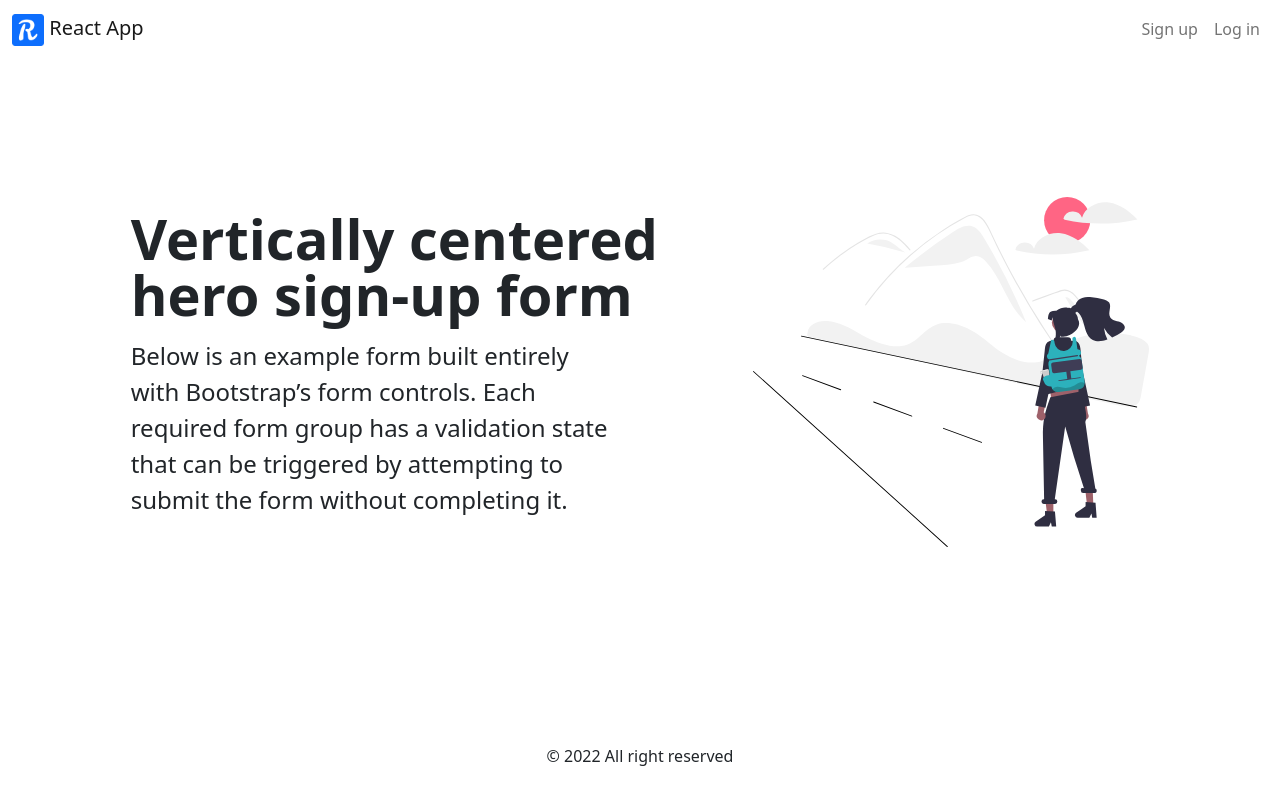
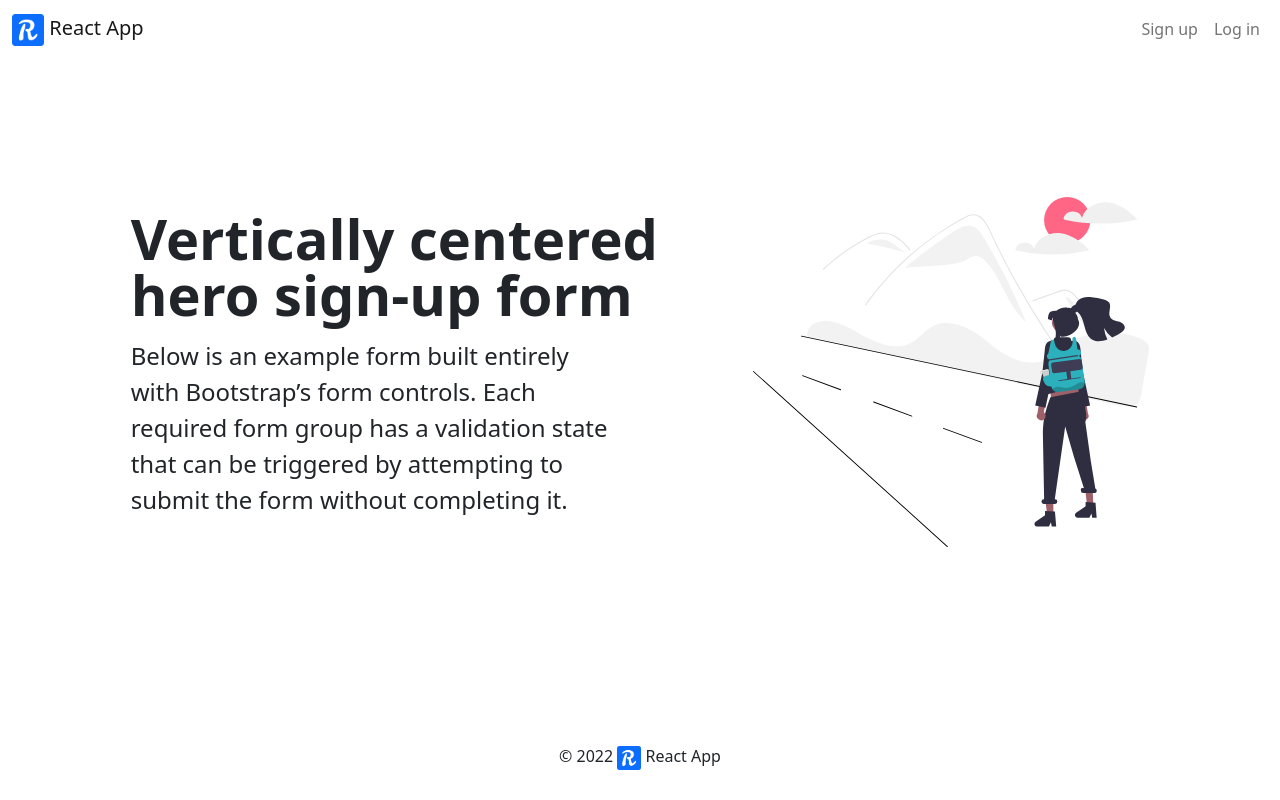
Before and after one commit to Nulimitz/react-advanced-auth, a React (Create React App) app in the folder client/: page / in a window 1280 px wide. Built offline with nearby package versions, Linux system fonts and the light colour scheme.

Commit message:
Added logo to footer

```diff
--- a/client/src/components/Footer.js
+++ b/client/src/components/Footer.js
@@ -1,8 +1,10 @@
+import Logo from "../assets/images/logo.png";
 function Footer() {
   return (
     <footer>
       <div className="container text-center">
-        &copy; 2022 All right reserved
+        &copy; 2022 <img src={Logo} width="24" height="24" alt="Home" /> React
+        App
       </div>
     </footer>
   );
```
